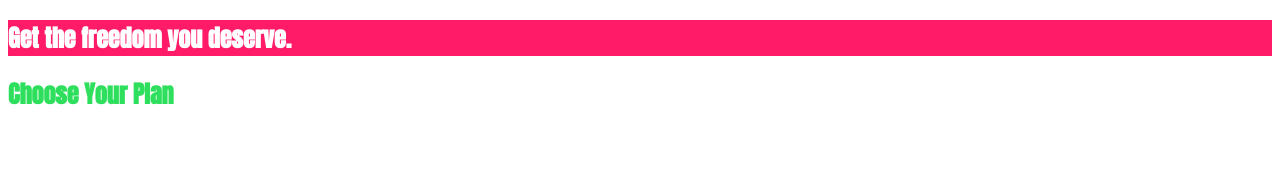
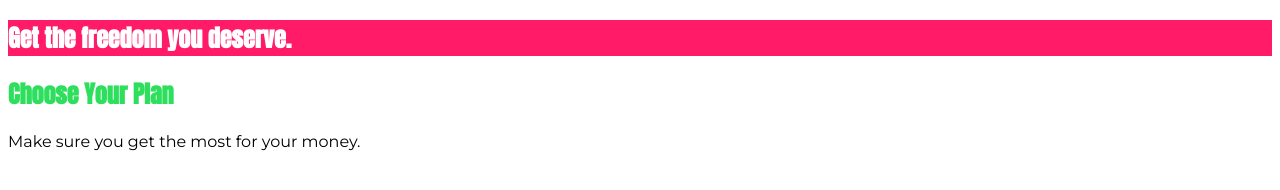
Before and after one commit to moeabdol/css-tutorial, a plain HTML site: page index.html in a window 1280 px wide. Drawn offline with Linux system fonts and the light colour scheme.

Commit message:
Adding more google fonts

```diff
--- a/index.html
+++ b/index.html
@@ -6,6 +6,7 @@
   <meta http-equiv="X-UA-Compatible" content="ie=edge">
   <title>uHost</title>
   <link rel="shortcut icon" href="favicon.png">
+  <link href="https://fonts.googleapis.com/css?family=Montserrat:400,700" rel="stylesheet">
   <link href="https://fonts.googleapis.com/css?family=Anton" rel="stylesheet">
   <link rel="stylesheet" href="main.css">
 </head>
@@ -18,6 +19,7 @@
 
     <section id="plans">
       <h1 class="section-title">Choose Your Plan</h1>
+      <p>Make sure you get the most for your money.</p>
     </section>
   </main>
 </body>
--- a/main.css
+++ b/main.css
@@ -1,3 +1,7 @@
+body {
+  font-family: 'Montserrat', sans-serif;
+}
+
 #product-overview {
   background: #ff1b68;
 }
```
